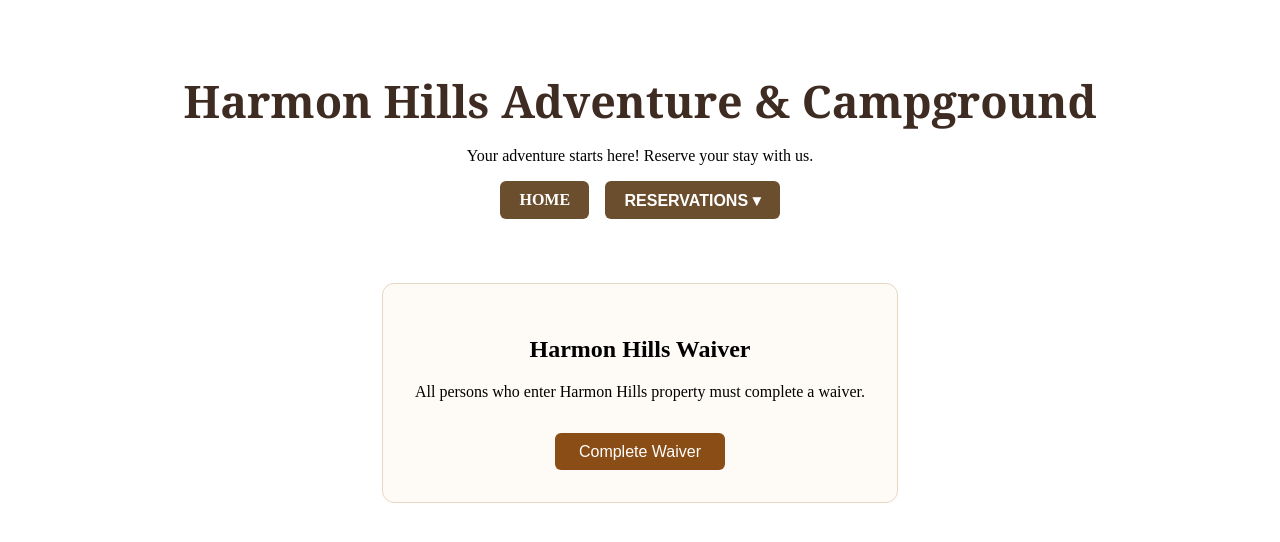
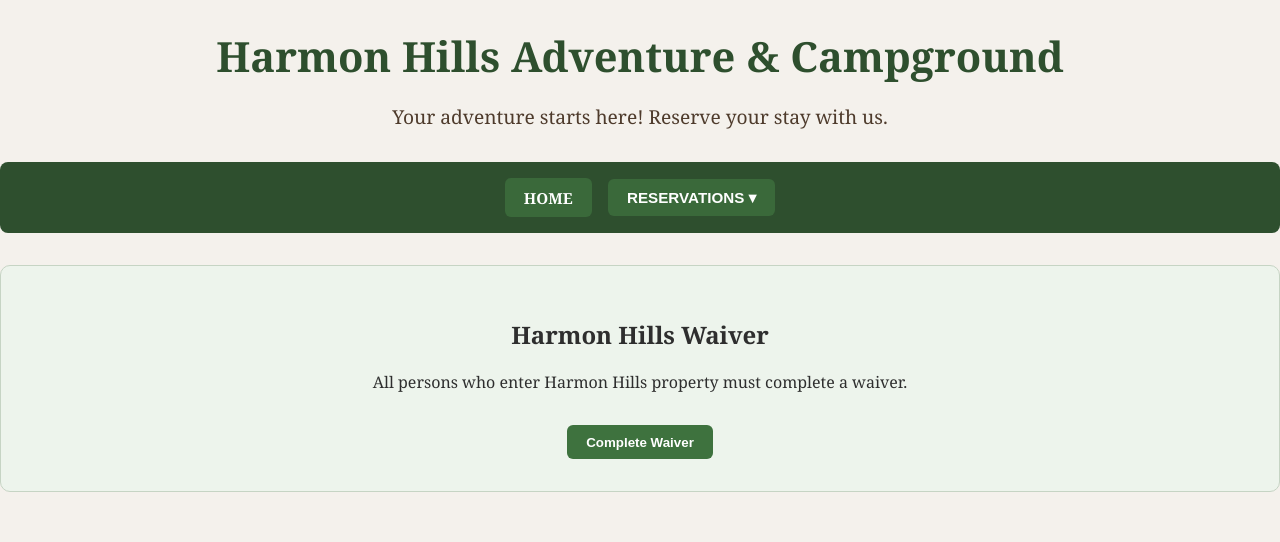
Before and after one commit to itsandrewharmon/harmon-hills, a React (Create React App) app: page / in a window 1280 px wide. Shown: the top 542 px of the page. Built offline with nearby package versions, Linux system fonts and the light colour scheme.

Commit message:
Apply forest green theme and campground styling

```diff
--- a/src/styles.css
+++ b/src/styles.css
@@ -1,48 +1,69 @@
-.home-container {
-  display: flex;
-  flex-direction: column;
-  align-items: center;
-  padding: 2rem;
+/* Global Styles */
+body {
+  font-family: 'Georgia', serif;
+  background-color: #f4f1ec;
+  color: #2e2e2e;
+  margin: 0;
+  padding: 0;
 }
 
-.header {
+/* Container Layout */
+.container {
+  max-width: 1000px;
+  margin: 2rem auto;
+  padding: 2rem;
+  background: #ffffff;
+  border-radius: 12px;
+  box-shadow: 0 4px 12px rgba(0,0,0,0.1);
+}
+
+/* Header and Titles */
+.title, .main-title {
+  font-size: 2.6rem;
+  color: #2e4f2e;
+  margin-bottom: 0.5rem;
   text-align: center;
+}
+
+.subtitle {
+  text-align: center;
+  font-size: 1.2rem;
+  color: #4e3b2c;
   margin-bottom: 2rem;
 }
 
-.main-title {
-  font-size: 2.8rem;
-  color: #3e2c23;
-  font-family: 'Georgia', serif;
-  margin-bottom: 0.5rem;
-}
-
+/* Navigation Bar */
 .nav-bar {
   display: flex;
+  justify-content: center;
+  align-items: center;
+  background-color: #2e4f2e;
+  padding: 1rem;
+  border-radius: 8px;
+  margin-bottom: 2rem;
   gap: 1rem;
-  justify-content: center;
-  margin-top: 1rem;
 }
 
 .nav-link,
 .dropbtn {
-  background-color: #6b4e2e;
+  background-color: #3a693a;
   color: white;
+  padding: 0.6rem 1.2rem;
   border: none;
-  padding: 0.6rem 1.2rem;
-  font-size: 1rem;
   border-radius: 6px;
   cursor: pointer;
   font-weight: bold;
   text-transform: uppercase;
   text-decoration: none;
+  font-size: 0.95rem;
 }
 
 .nav-link:hover,
 .dropbtn:hover {
-  background-color: #543e25;
+  background-color: #264d26;
 }
 
+/* Dropdown Menu */
 .dropdown {
   position: relative;
 }
@@ -53,50 +74,120 @@
   top: 110%;
   left: 0;
   background-color: #fff8f0;
-  border: 1px solid #e4d8c4;
+  border: 1px solid #ddd0ba;
   border-radius: 6px;
-  box-shadow: 0 8px 16px rgba(0, 0, 0, 0.1);
+  box-shadow: 0 6px 12px rgba(0,0,0,0.15);
   z-index: 100;
-  min-width: 180px;
+  min-width: 200px;
 }
 
 .dropdown-content a {
   display: block;
   padding: 0.75rem 1rem;
-  color: #3e2c23;
+  color: #2e2e2e;
   text-decoration: none;
   font-weight: 500;
 }
 
 .dropdown-content a:hover {
-  background-color: #f5e8d4;
+  background-color: #f0e6d8;
 }
 
 .dropdown:hover .dropdown-content {
   display: block;
 }
 
+/* Waiver Section */
 .waiver-section {
-  background-color: #fefaf5;
+  background-color: #edf4ec;
   padding: 2rem;
-  border-radius: 12px;
-  border: 1px solid #e4d8c4;
+  border-radius: 10px;
+  border: 1px solid #c6d4c4;
   text-align: center;
   margin-top: 2rem;
-  max-width: 600px;
 }
 
 .waiver-button {
   margin-top: 1rem;
+  padding: 0.6rem 1.2rem;
+  background-color: #3e723e;
+  color: white;
+  border: none;
+  border-radius: 6px;
+  font-weight: bold;
+  cursor: pointer;
+}
+
+.waiver-button:hover {
+  background-color: #295229;
+}
+
+/* Card Grid for Images */
+.card-grid {
+  display: flex;
+  flex-wrap: wrap;
+  gap: 1rem;
+  justify-content: center;
+  margin-top: 1rem;
+}
+
+/* Booking Form */
+.booking-form {
+  text-align: center;
+  margin-top: 2rem;
+}
+
+.booking-form input[type='date'] {
+  padding: 0.5rem;
+  border-radius: 6px;
+  border: 1px solid #ccc;
+  font-size: 1rem;
+}
+
+.booking-form button {
+  margin-top: 1rem;
   padding: 0.6rem 1.5rem;
   font-size: 1rem;
-  background-color: #8b4d16;
+  background-color: #2e4f2e;
   color: white;
   border: none;
   border-radius: 6px;
   cursor: pointer;
 }
 
-.waiver-button:hover {
-  background-color: #6e3e10;
+.booking-form button:hover {
+  background-color: #1c381c;
 }
+
+/* Image Slider */
+.image-slider {
+  position: relative;
+  max-width: 600px;
+  margin: auto;
+}
+
+.image-slider img {
+  width: 100%;
+  border-radius: 10px;
+  box-shadow: 0 6px 12px rgba(0,0,0,0.15);
+}
+
+.slider-controls {
+  margin-top: 1rem;
+  display: flex;
+  justify-content: center;
+  gap: 1rem;
+}
+
+.slider-button {
+  background-color: #3a693a;
+  color: white;
+  border: none;
+  padding: 0.4rem 1rem;
+  border-radius: 6px;
+  cursor: pointer;
+}
+
+.slider-button:hover {
+  background-color: #264d26;
+}
```
